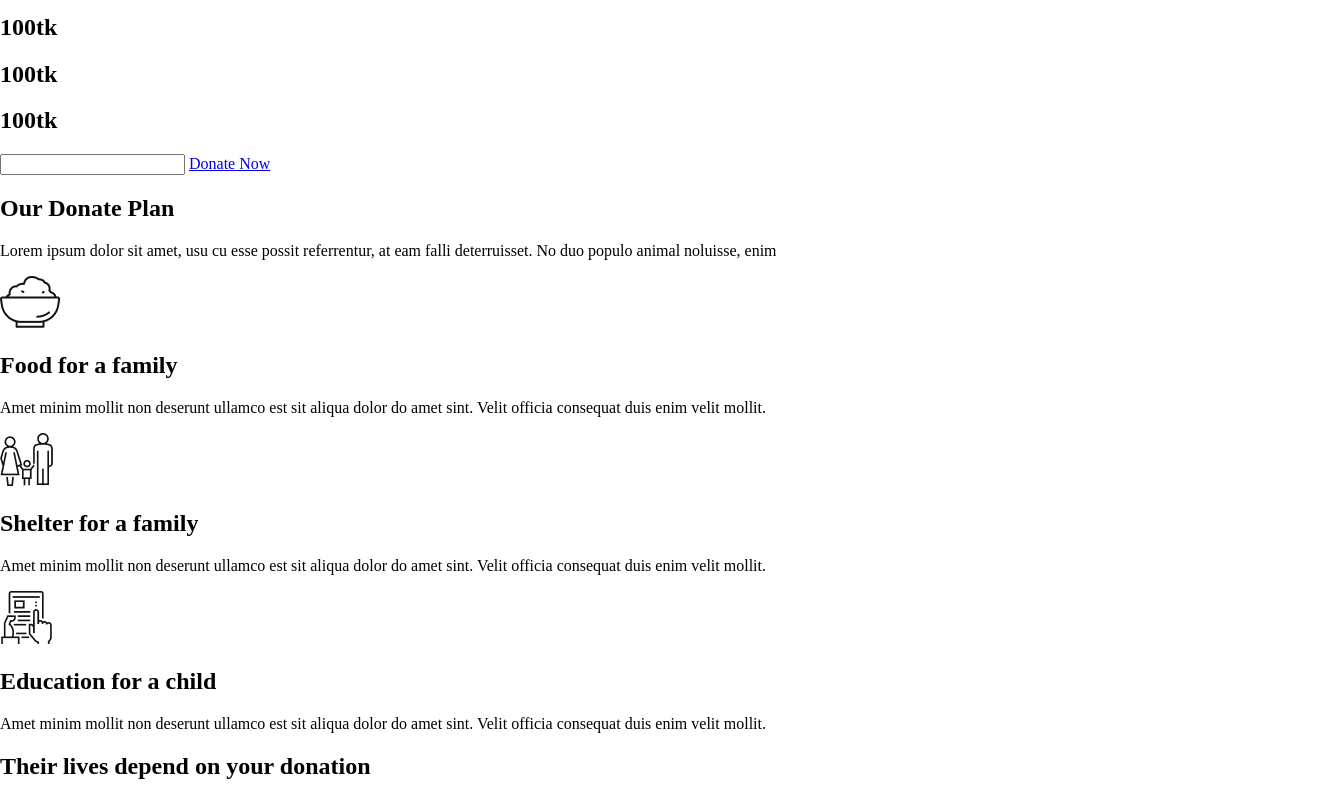
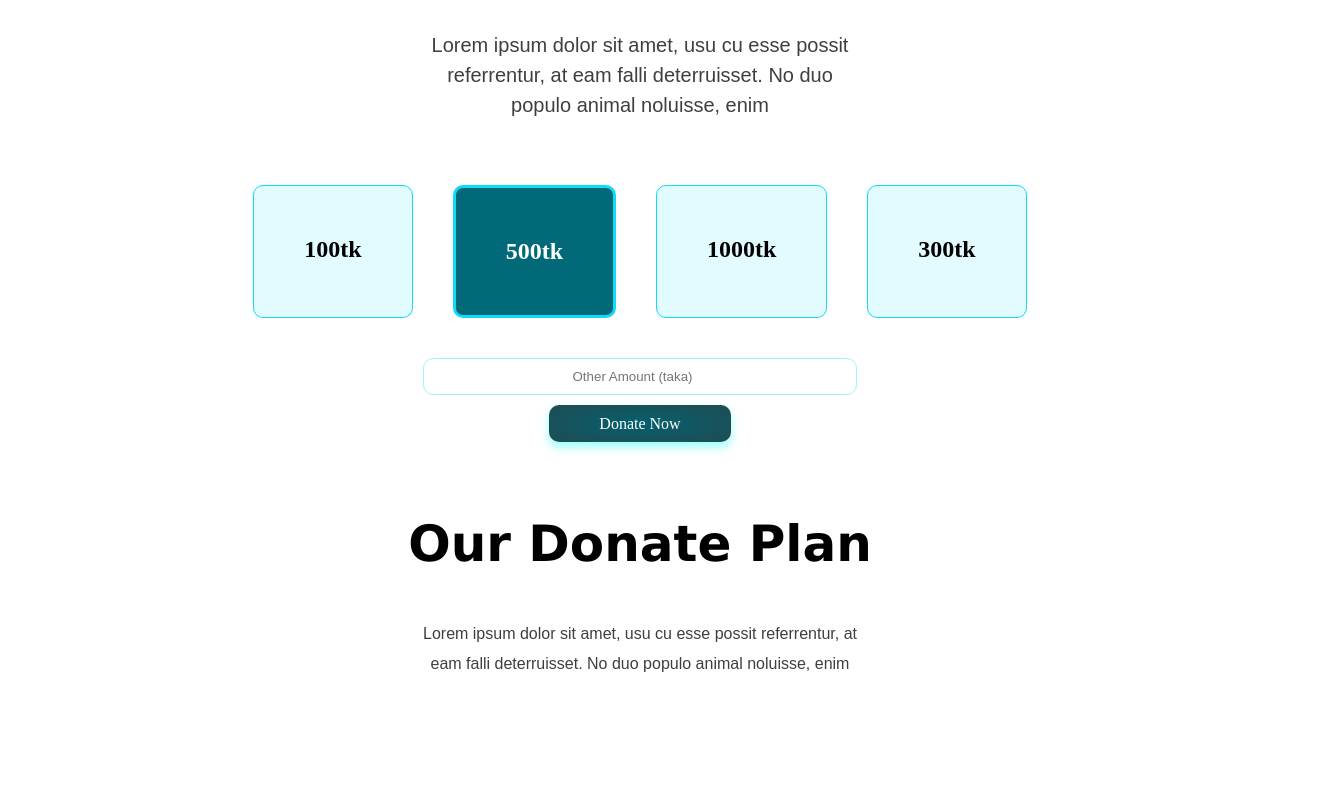
Before and after one commit to web-dev-mohsin/1-assignment-donate-today, a plain HTML site: page index.html in a window 1280 px wide. Shown: the part 638-1428 px from the top of the page, 1320 px wide, since content can reach past the window. Drawn offline with Linux system fonts and the light colour scheme.

Commit message:
second section done

```diff
--- a/css/style.css
+++ b/css/style.css
@@ -19,7 +19,7 @@ body{
   background: rgb(0, 0, 0); /* Fallback color */
   background: rgba(0, 0, 0, 0.5); /* Black background with 0.5 opacity */
   width: 100%;
-  padding: 20px;
+
   height: 100%;
   color: white;
 
@@ -61,3 +61,107 @@ body{
    padding-right: 400px;
 
 }
+
+
+/* second section */
+
+.flex-section{
+     display: flex;
+}
+
+.donate-details{
+    width: auto;
+    margin: 0 auto;
+  text-align: center;
+  padding: 20px;
+}
+.donate-details h1{
+    font-size: 50px;
+    font-family: 'Gill Sans', 'Gill Sans MT', Calibri, 'Trebuchet MS', sans-serif;
+}
+.donate-details p{
+    font-size: 20px;
+    font-family: Arial, Helvetica, sans-serif;
+    color: rgb(63, 63, 63);
+    padding: 5px 400px;
+    line-height: 30px;
+}
+.donate-details a{
+    background-image: radial-gradient(#04606e,#214b52 );
+    padding: 10px 50px;
+    border-radius: 10px;
+    box-shadow: 0px 5px 10px rgb(149, 255, 250);
+    color: white;
+    text-decoration: none;
+    font-size: 16px;
+}
+.input-field input{
+    padding: 10px 30px;
+    width: 30%;
+    border-radius: 10px;
+    border: 1px solid rgb(163, 242, 248);
+    margin-bottom: 20px;
+}
+.input-field input[placeholder]{
+    text-align: center;
+}
+#donate-amount{
+  width: auto;
+  margin: 0 auto;
+    justify-content: center;
+
+}
+#donate-amount h1{
+    border-radius: 10px;
+    border: 1px solid #11d9f8;
+    padding: 50px;
+    margin: 20px;
+    background-color: #e1fbff;
+}
+#donate-amount #higlight{
+    background-color: #026979;
+    color: white;
+    border: 3px solid #11d9f8;
+
+}
+
+/* end second section */
+
+ .thir-flex{
+    display: flex;
+    margin: 60px;
+ }
+ .iteam-plan div{
+    padding: 20px ;
+    font-family: 'Gill Sans', 'Gill Sans MT', Calibri, 'Trebuchet MS', sans-serif;
+    border: 0.5px solid #11d9f8;
+    margin: 20px;
+    border-radius: 10px;
+ }
+
+ #donate-plane-heading{
+    text-align: center;
+    padding: 20px;
+ }
+ #donate-plane-heading h1{
+    font-size: 50px;
+    font-family: 'Lucida Sans', 'Lucida Sans Regular', 'Lucida Grande', 'Lucida Sans Unicode', Geneva, Verdana, sans-serif;
+ }
+ #donate-plane-heading p{
+    font-size: 18;
+    font-family: Arial, Helvetica, sans-serif;
+    color: rgb(63, 63, 63);
+    padding: 5px 400px;
+    line-height: 30px;
+ }
+ #donate-iteam{
+    background-color: #e8f6f8;
+ }
+ #donate-iteam{
+
+    background-color: #d5eaec;
+ }
+
+ #donate-iteam{
+    background-color: #e0f8fc;
+ }
--- a/index.html
+++ b/index.html
@@ -11,7 +11,7 @@
 <body>
 
     <!-- Start First section ----start header section -->
-    <section class="flex-section" id="header-section">
+    <section id="header-section">
 
 
             <div id="header-contant-details">
@@ -36,22 +36,27 @@
 
     <!-- star second section---- star Donate Today section -->
 
-    <section>
-        <div>
+    <section class="donate-today" >
+
+        <div class="">
+            <div class="donate-details">
                 <h1>Donate Today</h1>
                 <p>Lorem ipsum dolor sit amet, usu cu esse possit referrentur, at eam falli
                     deterruisset. No duo populo animal noluisse, enim</p>
             </div>
 
-        <div>
+            <div id="donate-amount" class="width-half flex-section">
+
                 <h1>100tk</h1>
-            <h1>100tk</h1>
-            <h1>100tk</h1>
-            <h1>100tk</h1>
+                <h1 id="higlight">500tk</h1>
+                <h1>1000tk</h1>
+                <h1>300tk</h1>
             </div>
 
-        <div>
-            <input type="number">
+        </div>
+
+        <div class="donate-details input-field">
+            <input type="number" placeholder="Other Amount (taka)"><br>
             <a href="http://https://www.icrc.org/en/donate/afghanistan" target="_blank" rel="noopener noreferrer">Donate Now</a>
         </div>
     </section>
@@ -61,23 +66,24 @@
 
        <!-- star third section---- start Our Donate Plan -->
     <section>
-        <div>
+        <div id="donate-plane-heading">
             <h1>Our Donate Plan</h1>
             <p>Lorem ipsum dolor sit amet, usu cu esse possit referrentur, at eam falli
                 deterruisset. No duo populo animal noluisse, enim</p>
-        </div>
-        <div>
-            <div>
+        </div >
+
+        <div class="thir-flex iteam-plan">
+            <div id="donate-iteam">
                 <img src="icons/food.png" alt="">
                 <h2>Food for a family</h2>
                 <p>Amet minim mollit non deserunt ullamco est sit aliqua dolor do amet sint. Velit officia consequat duis enim velit mollit.</p>
             </div>
-            <div>
+            <div id="donate-iteam">
                 <img src="icons/shelter.png" alt="">
                 <h2>Shelter for a family</h2>
                 <p>Amet minim mollit non deserunt ullamco est sit aliqua dolor do amet sint. Velit officia consequat duis enim velit mollit.</p>
             </div>
-            <div>
+            <div id="donate-iteam">
                 <img src="icons/Frame-1.png" alt="">
                 <h2>Education for a child</h2>
                 <p>Amet minim mollit non deserunt ullamco est sit aliqua dolor do amet sint. Velit officia consequat duis enim velit mollit.</p>
```
Lines whose indentation alone changed are shown as unchanged.
